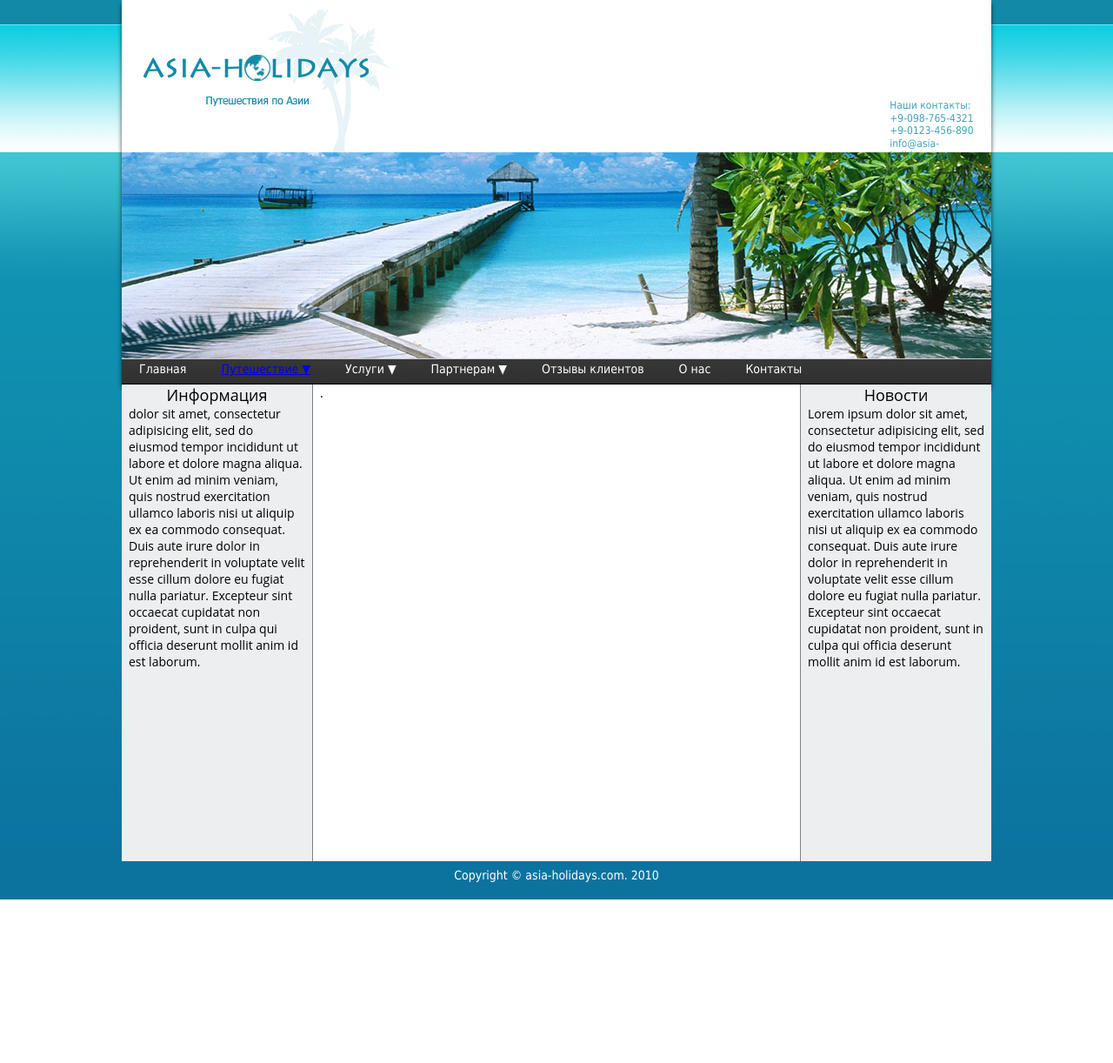
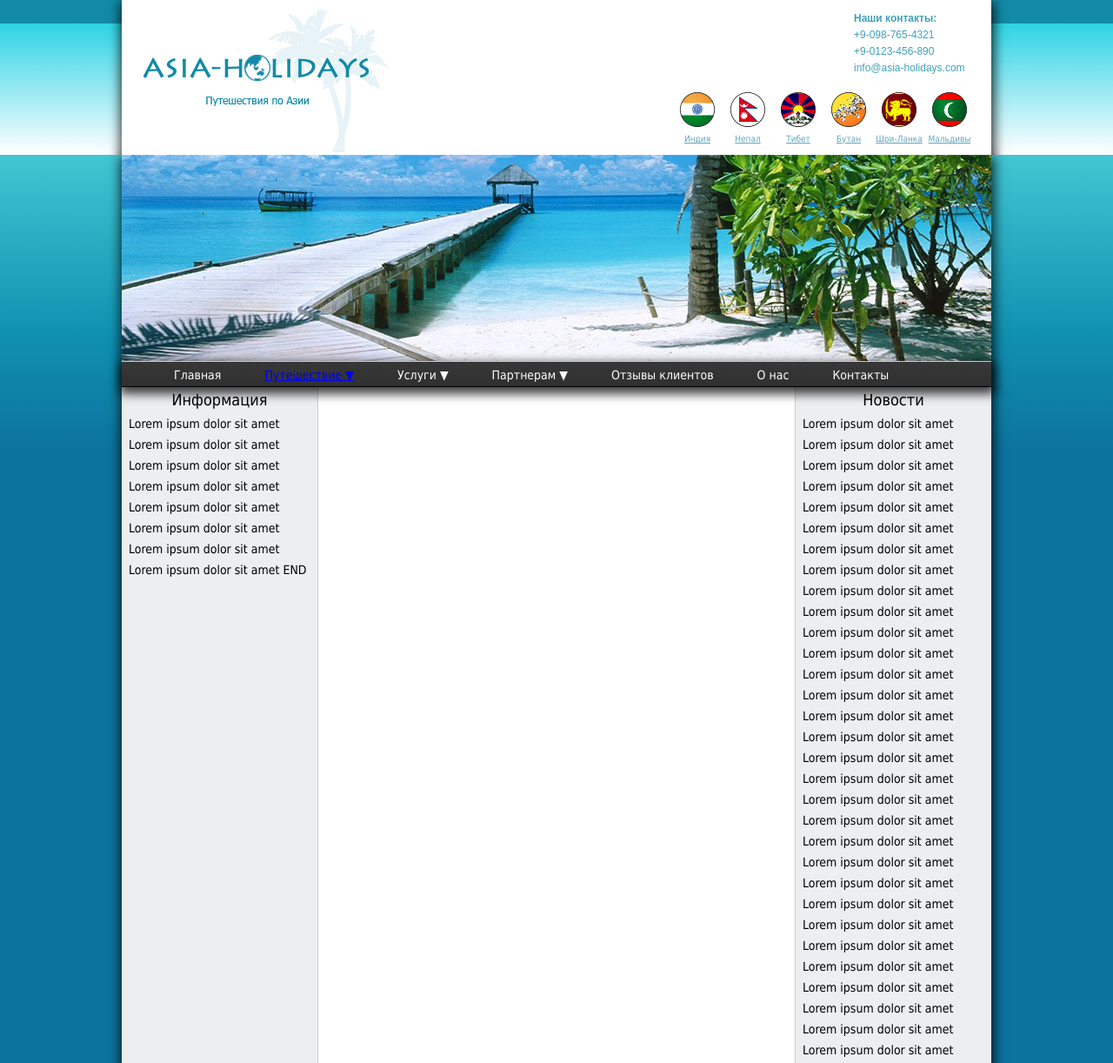
Before and after one commit to nGineus/goit.github.io, a plain HTML site: page fe7_4/index.html in a window 1280 px wide. Shown: the top 1222 px of the page at 87% size. Before the commit the page ends 1034 px from the top, so only its background shows below. Drawn offline with Linux system fonts and the light colour scheme.

Commit message:
Second Day

```diff
--- a/fe7_4/css/master.css
+++ b/fe7_4/css/master.css
@@ -1,60 +1,79 @@
 .wrapper {
       width: auto;
-      min-height: 990px;
+      /*min-height: 990px;*/
       padding: 0;
       margin: 0 auto;
-      overflow: hidden;
+      /*box-shadow: 0 5px 5px 0 rgba(0, 0, 0, 0.7);*/
+      /*overflow: hidden;
       background-color: #0c739f;
-      background-image: url('../img/back_1920_1060.png');
-      background-repeat: no-repeat;
+      /*background-image: url('../img/back_1920_1060.png');
+      background-repeat: no-repeat;*/
+  }
+
+.background_gradient__1 {
+  background: linear-gradient(#128aa7 27px, #5ef0ff 1px, #40c6d3 1px, #2ed3e5 25px, #ffffff);
+}
+
+.background_gradient__2 {
+  background: linear-gradient(#41c6d3 1px, #1090b0 210px, #0c739f 340px);
 }
 
 .logo__pic {
-  display: flex;
+  float: left;
+  position: relative;
+  background-color: white;
 }
 
   p {
-    font: 14px 'Open Sans', Arial, sans-serif;
+    font: 14px/24px 'Tahoma', sans-serif;
     color: black;
   }
 
   h1 {
-    font: 18px 'Open Sans', Arial, sans-serif;
+    font: 18px/30px 'Tahoma', sans-serif;
     text-align: center;
   }
 
 .body_main {
       width: 1000px;
-      /*height: 175px;*/
-      background-color: white;
-      box-shadow: 0 5px 5px 0 rgba(0, 0, 0, 0.7);
+      min-height: 178px;
       margin: 0 auto;
-    }
-
-.logo__header {
-      height: 237px;
-      margin: 0;
-      padding: 80px 0 0 0;
+      box-shadow: 1px 5px 12px 3px rgba(0,0,0,0.75);
     }
 
 .header__baner {
-    margin: 0 0 -3px 0;
+    margin: 0 auto -3px auto;
   }
 
 .logo__adres {
+  float: left;
   position: absolute;
-left: 0px;
-top: 0px;
-font-size: 40px;
-font-family: "Tahoma";
+  display: block;
+  left: 842px;
+  top: 12px;
+  font: 12px/19px sans-serif;
   color: rgba(18, 138, 167, 0.8);
-line-height: 1.2;
   text-align: left;
--moz-transform: matrix( 0.30025102042405,0,0,0.30025102042405,0,0);
--webkit-transform: matrix( 0.30025102042405,0,0,0.30025102042405,0,0);
--ms-transform: matrix( 0.30025102042405,0,0,0.30025102042405,0,0);
-left: 885px;
-top: 30px;
+}
+
+.flags_menu {
+	float: right;
+	clear: right;
+	width: 367px;
+  margin-top: 105px;
+  margin-left: 325px;
+}
+
+.flag_btn {
+	float: left;
+	width: 58px;
+	text-align: center;
+}
+
+.flag_txt {
+	font-size: 10px;
+  color: #5fa5bb;
+  font: 10px 'Tahoma', sans-serif;
 }
 
 .header_menu {
@@ -63,25 +82,32 @@ top: 30px;
       border-top: 1px solid #cacbcb;
       border-bottom: 1px solid black;
       margin: 0;
+      text-decoration: none;
       background: -webkit-linear-gradient(top, #373737 0%, #303030 100%);
+      box-shadow: 1px 5px 12px 3px rgba(0,0,0,0.75);
       /*overflow: hidden;*/
+      position: relative;
+      z-index: 100;
     }
 
 .header_menu__ul {
       align-content: center;
+      padding: 0 30px;
+      text-align: center;
       align-items: center;
+      vertical-align: middle;
     }
 
-.header_menu__li_active,
-.header_menu__li {
-      font: 14px 'Tahoma', Arial, sans-serif;
-      text-decoration-color: color;
+.header_menu__li,
+.header_menu__li_active {
+      font: 14px 'Tahoma', sans-serif;
+      /*text-decoration-color: color;*/
       align-content: center;
       vertical-align: middle;
-      padding: 4px 20px 0 20px;
+      padding: 4px 20px 0 30px;
       line-height: 100%;
       height: 22px;
-      display: flex;
+      display: block;
       float: left;
     }
 
@@ -92,20 +118,19 @@ top: 30px;
       text-decoration: none;
     }
 
-
 .header__submenu {
-  display: block;
+  display: flex;
   position: absolute;
   top: -9999px;
 }
 
 .header_menu__li_active:hover .header__submenu {
-  display: inline-block;
-  position: relative;
-  top: 0;
+  display: block;
+  position: absolute;
+  top: 5px;
 }
 
-a.header__submenu {
+header__submenu a {
       color: yellow;
       text-align: center;
       vertical-align: middle;
@@ -113,33 +138,36 @@ a.header__submenu {
     }
 
 .left_bar {
-      width: 203px;
+      width: 225px;
       float: left;
-      background: #edeef0;
+      background-color: #edeef0;
       padding: 0 8px;
       padding-bottom: 20000px;
       margin-bottom: -20000px;
+      box-sizing: border-box;
+      /*box-shadow: 1px 5px 12px 3px rgba(0,0,0,0.75);*/
     }
 
 .content {
-      width: 544px;
-      min-width: 8px;
+      width: 550px;
       float: left;
       padding: 0 8px;
-      background: white;
-      border-left: 1px solid gray;
-      border-right: 1px solid gray;
+      border-left: 1px solid #cccccc;
+      border-right: 1px solid #cccccc;
+      background-color: white;
       padding-bottom: 20000px;
       margin-bottom: -20000px;
+      box-sizing: border-box;
     }
 
 .right_bar {
-      width: 203px;
+      width: 225px;
       float: left;
       padding: 0 8px;
-      background: #edeef0;
+      background-color: #edeef0;
       padding-bottom: 20000px;
       margin-bottom: -20000px;
+      box-sizing: border-box;
     }
 
 .footer {
@@ -154,11 +182,16 @@ a.header__submenu {
     text-align: center;
   }
 
-.m_wrapper {
-    /*box-shadow: 0 5px 5px 0 rgba(0, 0, 0, 0.7);*/
-    box-shadow: 0 5px 5px 0 rgba(0, 0, 0, 0.7);
-    content: ' ';
+.clearfix::after {
+  content: '';
   clear: both;
   display: block;
+  }
 
+.container {
+  /*box-shadow: 0 0 5px 5px rgba(0, 0, 0, 0.3);*/
+  content: '';
+  clear: both;
+  display: inline-block;
+  overflow: hidden;
 }
--- a/fe7_4/index.html
+++ b/fe7_4/index.html
@@ -1,5 +1,5 @@
 <!DOCTYPE html>
-<html>
+<html lang="ru">
   <head>
     <meta charset="utf-8">
     <title>Kutsenko Alexander FE7 Homework 4</title>
@@ -7,24 +7,54 @@
     <link rel="stylesheet" href="./css/master.css">
   </head>
   <body>
-    <div class="wrapper">
-
+    <div class="wrapper background_gradient__1">
+      <div class="body_main">
+        <div class="logo__pic">
+            <img src="./img/logo_308-175.png" width="308" height="175" alt="Asia Holidays"/>
+            <div class="logo__adres">
+              <b> Наши контакты: </b><br/>
+              +9-098-765-4321 <br/>
+              +9-0123-456-890 <br/>
+              info@asia-holidays.com <br/>
+            </div>
+            <ul class="flags_menu">
+        							<li class="flag_btn">
+        								<a href=""><img src="./img/flag_india_42-42.png" width="42" height="42" alt="India"></a>
+        								<a class="flag_txt" href="">Индия</a>
+        							</li>
+        							<li class="flag_btn">
+        								<a href=""><img src="./img/flag_nepal_42-42.png" width="42" height="42" alt="Nepal"></a>
+        								<a class="flag_txt" href="">Непал</a>
+        							</li>
+        							<li class="flag_btn">
+        								<a href=""><img src="img/flag_tibet_42-42.png" width="42" height="42" alt="Tibet"></a>
+        								<a class="flag_txt" href="">Тибет</a>
+        							</li>
+        							<li class="flag_btn">
+        								<a href=""><img src="./img/flag_butan_42-42.png" width="42" height="42" alt="Butan"></a>
+        								<a class="flag_txt" href="">Бутан</a>
+        							</li>
+        							<li class="flag_btn">
+        								<a href=""><img src="./img/flag_shri_lanka_42-42.png" width="42" height="42" alt="Shri-lanka"></a>
+        								<a class="flag_txt" href="">Шри-Ланка</a>
+        							</li>
+        							<li class="flag_btn">
+        								<a href=""><img src="./img/flag_maldives_42-42.png" width="42" height="42" alt="Maldives">
+        								</a>
+        								<a class="flag_txt" href="">Мальдивы</a>
+        							</li>
+        						</ul>
+          </div>
+        </div>
+      </div>
+        <!--  BANER  -->
+        <div class="wrapper background_gradient__2">
           <div class="body_main">
 
-        <div class="logo__pic">
-                <img src="./img/logo.png" alt="Asia Holidays"/>
-                <p class="logo__adres">
-                Наши контакты: <br/>
-                +9-098-765-4321 <br/>
-                +9-0123-456-890 <br/>
-                info@asia-holidays.com<br/>
-          </div>
-
-        <!--  BANER  -->
             <img class="header__baner" src="./img/top_baner_1000-237.png" alt="Asia Holidays. Welcomme!"/>
 
             <!--   MENU   -->
-        <div class="header_menu">
+            <nav class="header_menu">
               <ul class="header_menu__ul">
                 <li class="header_menu__li"><a href="#">Главная</a></li>
                 <li class="header_menu__li_active"><a href="#">Путешествие &#9660;</a>
@@ -42,45 +72,74 @@
                 <li class="header_menu__li"><a href="#">О нас</a></li>
                 <li class="header_menu__li"><a href="#">Контакты</a></li>
               </ul>
-        </div>
-
-          <div class="m_wrapper">
-
+            </nav>
+            <div class="container clearfix">
                 <div class="left_bar">
                     <h1>Информация</h1>
-                <p>
-                  dolor sit amet, consectetur adipisicing elit, sed do eiusmod tempor
-                  incididunt ut labore et dolore magna aliqua. Ut enim ad minim veniam, quis nostrud
-                  exercitation ullamco laboris nisi ut aliquip ex ea commodo consequat.
-                  Duis aute irure dolor in reprehenderit in voluptate velit esse cillum dolore eu fugiat nulla pariatur.
-                  Excepteur sint occaecat cupidatat non proident, sunt in culpa qui officia deserunt mollit anim id est laborum.
-                </p>
+                      <p> Lorem ipsum dolor sit amet </p>
+                      <p> Lorem ipsum dolor sit amet </p>
+                      <p> Lorem ipsum dolor sit amet </p>
+                      <p> Lorem ipsum dolor sit amet </p>
+                      <p> Lorem ipsum dolor sit amet </p>
+                      <p> Lorem ipsum dolor sit amet </p>
+                      <p> Lorem ipsum dolor sit amet </p>
+                      <p> Lorem ipsum dolor sit amet END </p>
                   </div>
                 <div class="content">
                     <p>
-                .
-                <!--Lorem ipsum dolor sit amet, consectetur adipisicing elit, sed do eiusmod tempor
-                incididunt ut labore et dolore magna aliqua. Ut enim ad minim veniam, quis nostrud
-                exercitation ullamco laboris nisi ut aliquip ex ea commodo consequat.
-                Duis aute irure dolor in reprehenderit in voluptate velit esse cillum dolore eu fugiat nulla pariatur.
-                Excepteur sint occaecat cupidatat non proident, sunt in culpa qui officia deserunt mollit anim id est laborum. -->
+                      &nbsp
                     </p>
                   </div>
                 <div class="right_bar">
                     <h1>Новости</h1>
-                <p>
-                  Lorem ipsum dolor sit amet, consectetur adipisicing elit, sed do eiusmod tempor
-                  incididunt ut labore et dolore magna aliqua. Ut enim ad minim veniam, quis nostrud
-                  exercitation ullamco laboris nisi ut aliquip ex ea commodo consequat.
-                  Duis aute irure dolor in reprehenderit in voluptate velit esse cillum dolore eu fugiat nulla pariatur.
-                  Excepteur sint occaecat cupidatat non proident, sunt in culpa qui officia deserunt mollit anim id est laborum.
-                </p>
+                      <p> Lorem ipsum dolor sit amet </p>
+                      <p> Lorem ipsum dolor sit amet </p>
+                      <p> Lorem ipsum dolor sit amet </p>
+                      <p> Lorem ipsum dolor sit amet </p>
+                      <p> Lorem ipsum dolor sit amet </p>
+                      <p> Lorem ipsum dolor sit amet </p>
+                      <p> Lorem ipsum dolor sit amet </p>
+                      <p> Lorem ipsum dolor sit amet </p>
+                      <p> Lorem ipsum dolor sit amet </p>
+                      <p> Lorem ipsum dolor sit amet </p>
+                      <p> Lorem ipsum dolor sit amet </p>
+                      <p> Lorem ipsum dolor sit amet </p>
+                      <p> Lorem ipsum dolor sit amet </p>
+                      <p> Lorem ipsum dolor sit amet </p>
+                      <p> Lorem ipsum dolor sit amet </p>
+                      <p> Lorem ipsum dolor sit amet </p>
+                      <p> Lorem ipsum dolor sit amet </p>
+                      <p> Lorem ipsum dolor sit amet </p>
+                      <p> Lorem ipsum dolor sit amet </p>
+                      <p> Lorem ipsum dolor sit amet </p>
+                      <p> Lorem ipsum dolor sit amet </p>
+                      <p> Lorem ipsum dolor sit amet </p>
+                      <p> Lorem ipsum dolor sit amet </p>
+                      <p> Lorem ipsum dolor sit amet </p>
+                      <p> Lorem ipsum dolor sit amet </p>
+                      <p> Lorem ipsum dolor sit amet </p>
+                      <p> Lorem ipsum dolor sit amet </p>
+                      <p> Lorem ipsum dolor sit amet </p>
+                      <p> Lorem ipsum dolor sit amet </p>
+                      <p> Lorem ipsum dolor sit amet </p>
+                      <p> Lorem ipsum dolor sit amet </p>
+                      <p> Lorem ipsum dolor sit amet </p>
+                      <p> Lorem ipsum dolor sit amet </p>
+                      <p> Lorem ipsum dolor sit amet </p>
+                      <p> Lorem ipsum dolor sit amet </p>
+                      <p> Lorem ipsum dolor sit amet </p>
+                      <p> Lorem ipsum dolor sit amet </p>
+                      <p> Lorem ipsum dolor sit amet </p>
+                      <p> Lorem ipsum dolor sit amet </p>
+                      <p> Lorem ipsum dolor sit amet END </p>
                   </div>
             </div>
           </div>
         </div>
+    <div class="wrapper">
       <div class="footer">
           Copyright &copy asia-holidays.com. 2010
       </div>
+  </div>
   </body>
 </html>
```
Also changed, not shown: fe7_4/img/flag_butan_42-42.png (renamed from fe7_4/img/flag_butan_42 42.png), fe7_4/img/flag_india_42-42.png (renamed from fe7_4/img/flag_india_42 42.png), fe7_4/img/flag_maldives_42-42.png (renamed from fe7_4/img/flag_maldives_42 42.png), fe7_4/img/flag_nepal_42-42.png (renamed from fe7_4/img/flag_nepal_42 42.png), fe7_4/img/flag_shri_lanka_42-42.png (renamed from fe7_4/img/flag_shri_lanka_42 42.png), fe7_4/img/flag_tibet_42-42.png (renamed from fe7_4/img/flag_tibet_42 42.png), fe7_4/img/logo_308-175.png (renamed from fe7_4/img/logo.png). Lines whose indentation alone changed are shown as unchanged.
